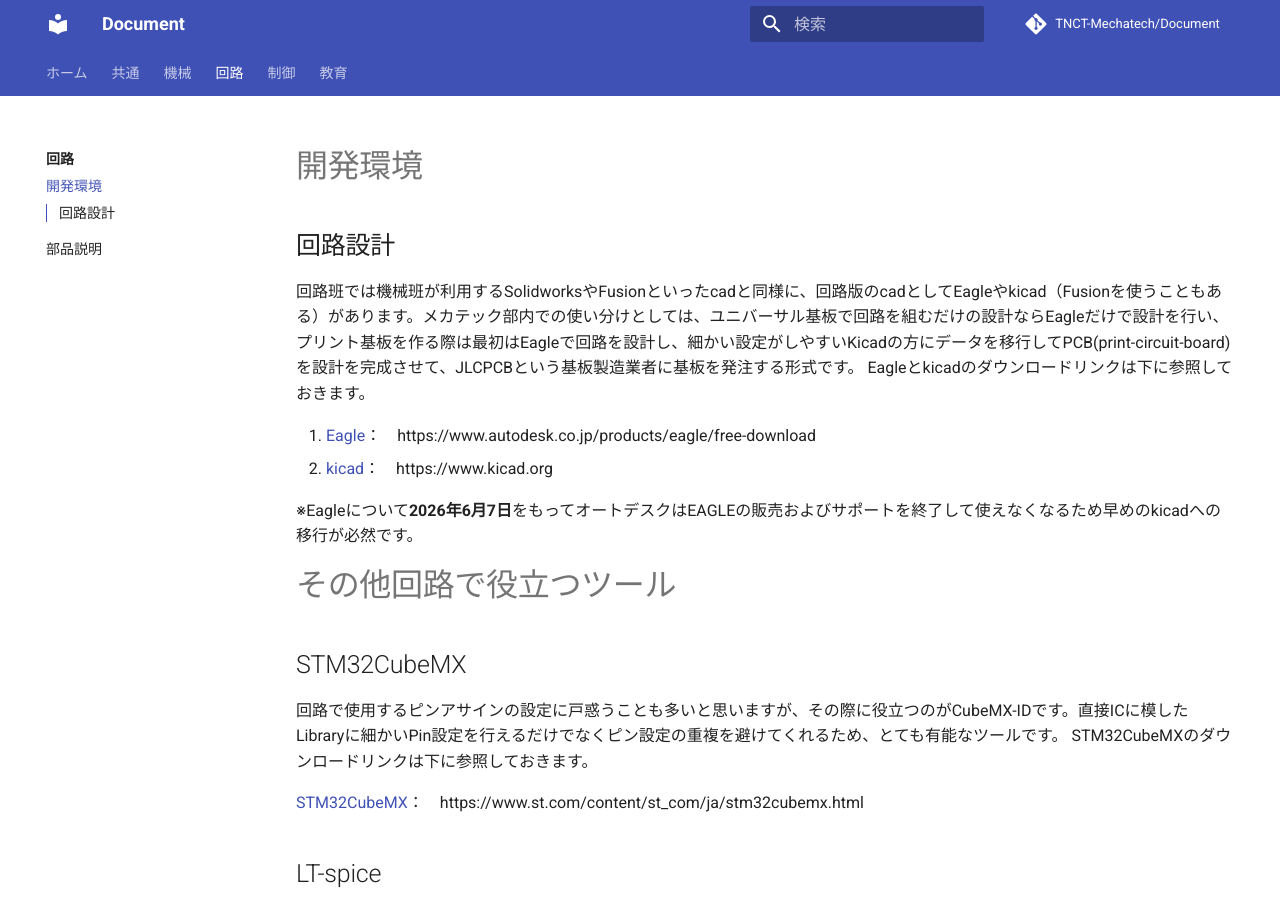
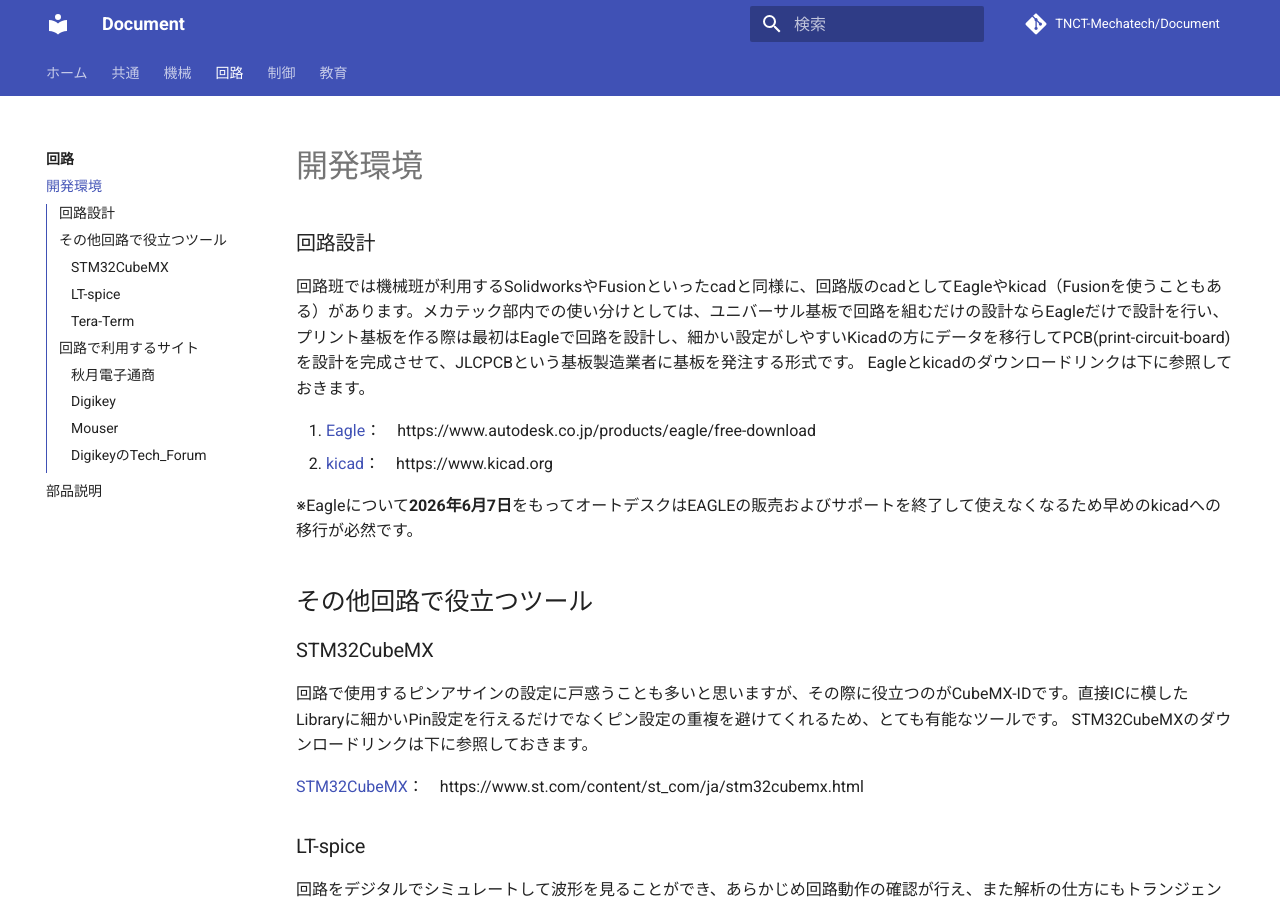
Before and after one commit to TNCT-Mechatech/Document, an MkDocs documentation site: the page built from docs/circuit/development-environment/index.md, in a window 1280 px wide and 900 px high. Built offline with MkDocs 1.6.1 and Material for MkDocs 9.7.7, drawn with Linux system fonts in a browser that asks for light colours; comment, search, counter and statistics services are not loaded.

Commit message:
change:開発環境についてのドキュメントの修正

```diff
--- a/docs/circuit/development-environment/index.md
+++ b/docs/circuit/development-environment/index.md
@@ -1,6 +1,6 @@
 # 開発環境
 
-## 回路設計
+### 回路設計
 
 回路班では機械班が利用するSolidworksやFusionといったcadと同様に、回路版のcadとしてEagleやkicad（Fusionを使うこともある）があります。メカテック部内での使い分けとしては、ユニバーサル基板で回路を組むだけの設計ならEagleだけで設計を行い、プリント基板を作る際は最初はEagleで回路を設計し、細かい設定がしやすいKicadの方にデータを移行してPCB(print-circuit-board)を設計を完成させて、JLCPCBという基板製造業者に基板を発注する形式です。
 Eagleとkicadのダウンロードリンクは下に参照しておきます。
@@ -12,16 +12,18 @@
 ※Eagleについて**2026年6月7日**をもってオートデスクはEAGLEの販売およびサポートを終了して使えなくなるため早めのkicadへの移行が必然です。
 
 
-# その他回路で役立つツール
 
-## STM32CubeMX
+
+## その他回路で役立つツール
+
+### STM32CubeMX
 
 回路で使用するピンアサインの設定に戸惑うことも多いと思いますが、その際に役立つのがCubeMX-IDです。直接ICに模したLibraryに細かいPin設定を行えるだけでなくピン設定の重複を避けてくれるため、とても有能なツールです。
 STM32CubeMXのダウンロードリンクは下に参照しておきます。
 
 [STM32CubeMX](https://www.st.com/content/st_com/ja/stm32cubemx.html)：　https://www.st.com/content/st_com/ja/stm32cubemx.html
 
-## LT-spice
+### LT-spice
 
 回路をデジタルでシミュレートして波形を見ることができ、あらかじめ回路動作の確認が行え、また解析の仕方にもトランジェント解析やAC解析、DC解析と言ったようにある程度のことはすべてできてしまうツールです。
 ※あくまでもデジタル上のため、理想での測定であり、実際には発熱やノイズ対策、その他の外的要因等の考慮しないといけないことは多くあります。基本的な部品の性質や静特性、動特性、周波数特性等を学ぶのには最適です。
@@ -29,7 +31,7 @@
 
 [LTspice](https://www.analog.com/jp/design-center/design-tools-and-calculators/ltspice-simulator.html)：　https://www.analog.com/jp/design-center/design-tools-and-calculators/ltspice-simulator.html
 
-## Tera-Term
+### Tera-Term
 
 TeraTermは『SSH』などの通信プロトコルを通じてサーバーの遠隔操作するのが主な使い方で、回路班としてはtweliteでシリアル通信するためにシリアルのポート設定でインタラクティブモードにし、周波数チャネル設定等を変更するときに使います。
 TeraTermのダウンロードリンクは下に参照しておきます。
@@ -37,30 +39,32 @@
 [TeraTerm](https://github.com/TeraTermProject/teraterm/releases/tag/v5.1)：　https://github.com/TeraTermProject/teraterm/releases/tag/v5.1
 
 
-# 回路で利用するサイト
 
-## 秋月電子通商
+
+## 回路で利用するサイト
+
+### 秋月電子通商
 
 主に電子部品の注文で利用します。**送料は一律で500円ほどで代引き手数料だと300円の追加料金**となり、商品は早くて３日から遅くても１週間ほどで届くため頻繁に利用します。
 サイトのURLは下に参照しておきます。
 
 [秋月電子](https://akizukidenshi.com/catalog/)https://akizukidenshi.com/catalog/
 
-## Digikey
+### Digikey
 
 秋月電子同様に電子部品の注文で利用します。違いとしては、秋月よりも電子部品の種類が豊富で必要とする部品を細かいカテゴリで検索して選定できる点です。しかしデメリットとしては、**6000円以上の買い物で送料は無料となり、基本送料は2000円もかかる**ところにあります。また、商品のお届けも最低でも一週間ほどはかかります。
 サイトのURLは下に参照しておきます。
 
 [Digikey](https://www.digikey.jp/)https://www.digikey.jp/
 
-## Mouser
+### Mouser
 
 同様に電子部品の注文で利用します。MouserもDigikeyと同程度の電子部品の種類があり、違う点ではDigikeyは送料込みで一万円以内であれば消費税免除されるのに対し、Mouserは2020年12月ほどからの変更で値段に限らず地方消費税と内国消費税がかかります。よってサイトの利用の使い分けとしては、**6000~10000円内ではDigikey、10000円以上はMouserがベスト**だと思われます。
 サイトのURLは下に参照しておきます。
 
 [Mouser](https://www.mouser.jp/)https://www.mouser.jp/
 
-## DigikeyのTech_Forum
+### DigikeyのTech_Forum
 
 ここでは様々なトピックについて議論していたり、基本的な電子部品についての概要が書かれています。
 サイトのURLは下に参照しておきます。
```
